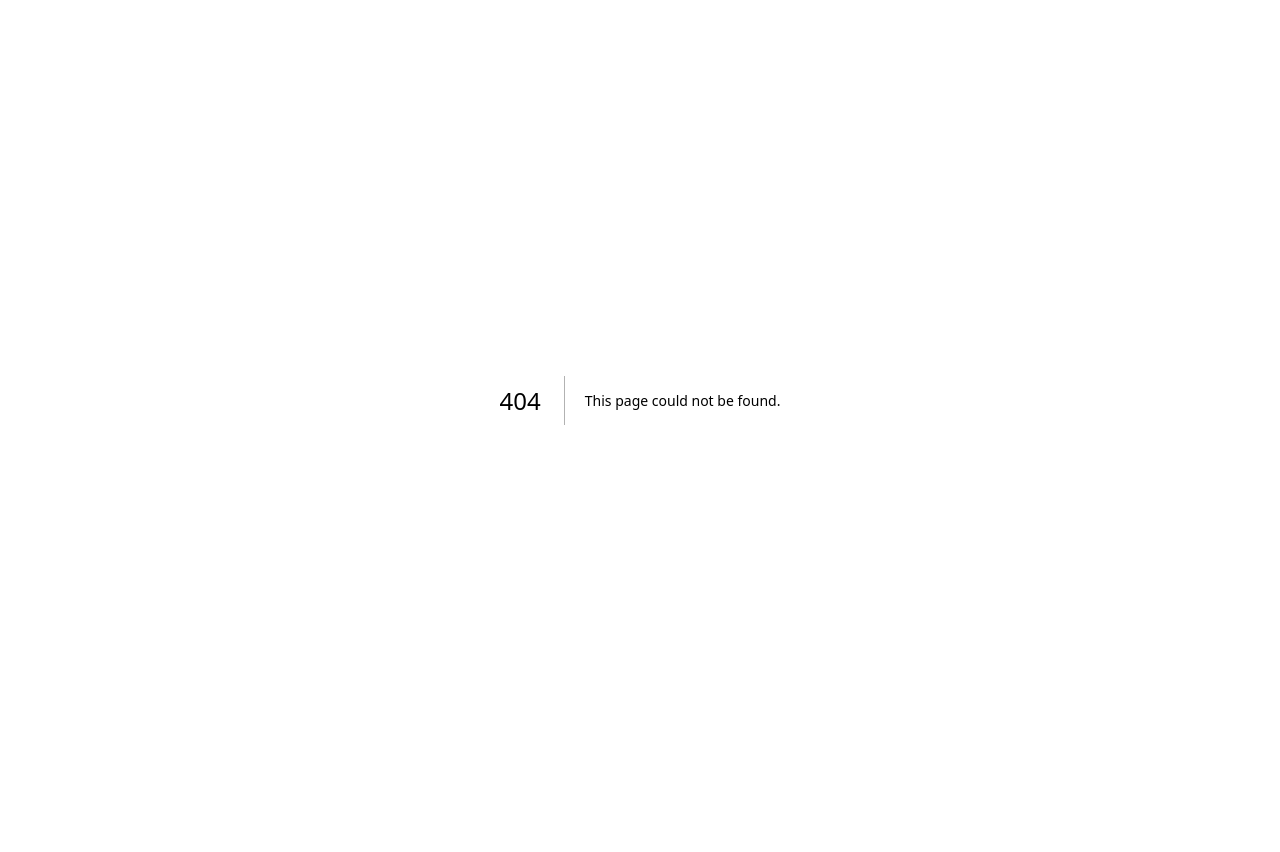
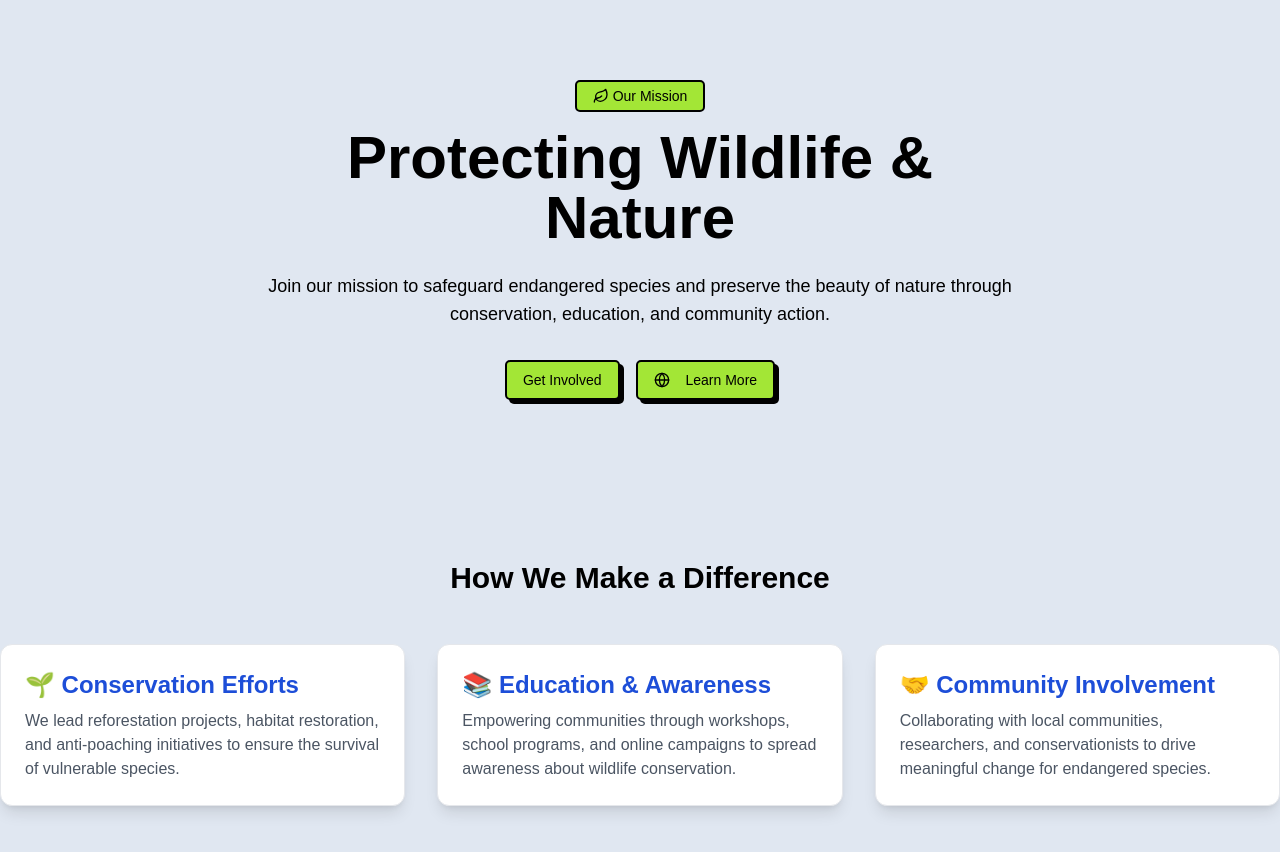
Before and after one commit to MohammadHashmi/EcoPal, a Next.js app in the folder ecopal/: page /info in a window 1280 px wide. Before the commit this address had no page. Shown: the top 852 px of the page. Before the commit the page ends 800 px from the top, so only its background shows below. Built offline with nearby package versions, Linux system fonts and the light colour scheme.

Commit message:
created about us page

```diff
--- /dev/null
+++ b/ecopal/src/app/info/page.js
@@ -0,0 +1,79 @@
+"use client";
+
+import Link from "next/link";
+import { Badge } from "@/components/ui/badge";
+import { Button } from "@/components/ui/button";
+import { Globe, Leaf } from "lucide-react";
+
+const missionPoints = [
+  {
+    id: 1,
+    title: "🌱 Conservation Efforts",
+    description:
+      "We lead reforestation projects, habitat restoration, and anti-poaching initiatives to ensure the survival of vulnerable species.",
+  },
+  {
+    id: 2,
+    title: "📚 Education & Awareness",
+    description:
+      "Empowering communities through workshops, school programs, and online campaigns to spread awareness about wildlife conservation.",
+  },
+  {
+    id: 3,
+    title: "🤝 Community Involvement",
+    description:
+      "Collaborating with local communities, researchers, and conservationists to drive meaningful change for endangered species.",
+  },
+];
+
+export default function TeamMissionPage() {
+  return (
+    <div className="min-h-screen flex flex-col items-center justify-start">
+      {/* Hero Section */}
+      <section className="relative overflow-hidden py-20">
+        <div className="container mx-auto px-4">
+          <div className="mx-auto max-w-3xl text-center">
+            <Badge className="mb-4 inline-flex items-center border-2 px-4 py-1 text-sm text-natural-800">
+              <Leaf className="mr-1 h-4 w-4" />
+              Our Mission
+            </Badge>
+            <h1 className="animate-fade-in text-4xl font-bold text-natural-800 sm:text-5xl md:text-6xl">
+              Protecting Wildlife & Nature
+            </h1>
+            <p className="mt-6 animate-fade-in text-lg text-natural-800">
+              Join our mission to safeguard endangered species and preserve the beauty of nature through conservation, education, and community action.
+            </p>
+            <div className="mt-8 flex flex-wrap justify-center gap-4">
+              <Button>Get Involved</Button>
+
+              {/* ✅ Matching "Learn More" button */}
+              <Link href="/info">
+                <Button>
+                  <Globe className="mr-2 h-4 w-4" />
+                  <span>Learn More</span>
+                </Button>
+              </Link>
+            </div>
+          </div>
+        </div>
+      </section>
+
+      {/* Mission Highlights Section */}
+      <section className="py-20">
+        <div className="container">
+          <h2 className="mb-12 text-center text-3xl font-bold text-natural-800">
+            How We Make a Difference
+          </h2>
+          <div className="grid gap-8 sm:grid-cols-2 lg:grid-cols-3">
+            {missionPoints.map((point) => (
+              <div key={point.id} className="animate-fade-in bg-white p-6 shadow-lg rounded-xl border border-gray-200 hover:shadow-xl transition-all">
+                <h2 className="text-2xl font-semibold text-blue-700">{point.title}</h2>
+                <p className="text-gray-600 mt-2">{point.description}</p>
+              </div>
+            ))}
+          </div>
+        </div>
+      </section>
+    </div>
+  );
+}
--- a/ecopal/src/app/page.js
+++ b/ecopal/src/app/page.js
@@ -1,5 +1,6 @@
-'use client'
+"use client";
 
+import Link from "next/link";
 import { useState } from "react";
 import { AnimalCard } from "@/components/ui/animalcard";
 import { Button } from "@/components/ui/button";
@@ -51,9 +52,6 @@ const Index = () => {
     <div className="min-h-screen flex flex-col items-center justify-start">
       {/* Hero Section */}
       <section className="relative overflow-hidden py-20">
-        <div className="absolute inset-0 -z-10">
-          <div className="absolute inset-0" />
-        </div>
         <div className="container mx-auto px-4">
           <div className="mx-auto max-w-3xl text-center">
             <Badge className="mb-4 inline-flex items-center border-2 px-4 py-1 text-sm text-natural-800">
@@ -67,13 +65,15 @@ const Index = () => {
               Join our mission to protect endangered species. Your virtual adoption helps fund conservation efforts worldwide.
             </p>
             <div className="mt-8 flex flex-wrap justify-center gap-4">
-              <Button>
-                View All Animals
-              </Button>
-              <Button >
-                <Globe className="mr-2 h-4 w-4" />
-                Learn More
-              </Button>
+              <Button>View All Animals</Button>
+
+              {/* ✅ Fixed: Corrected Link and Button Implementation */}
+              <Link href="/info">
+                <Button>
+                  <Globe className="mr-2 h-4 w-4" />
+                  <span>Learn More</span>
+                </Button>
+              </Link>
             </div>
           </div>
         </div>
```
